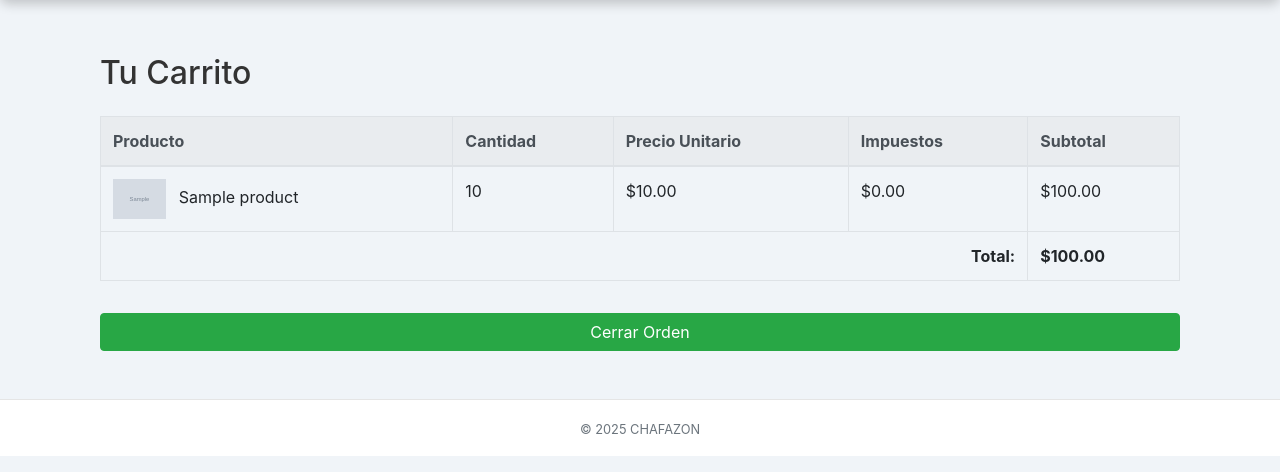
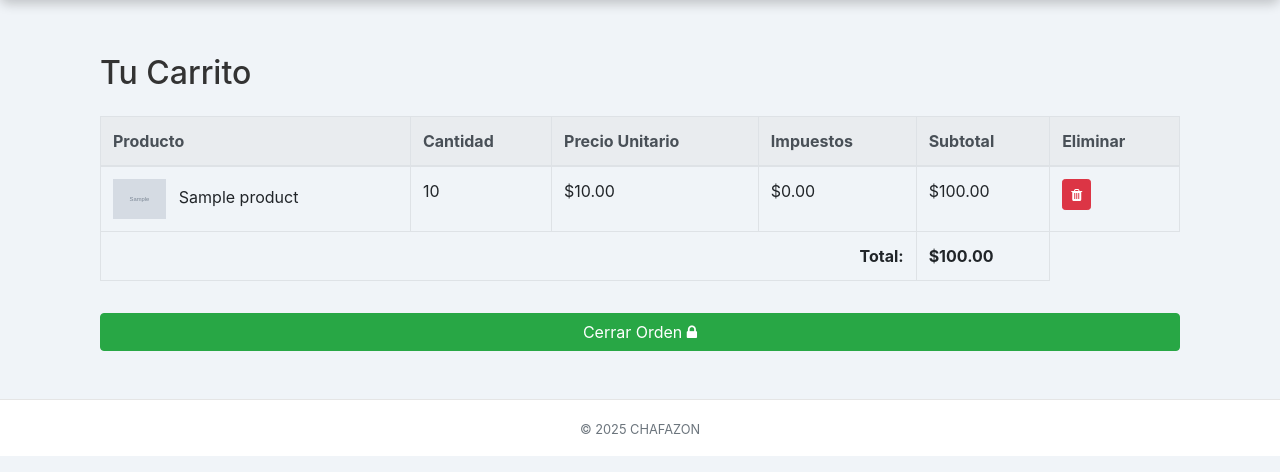
Before and after one commit to ulisesMarquezG/onlineStore, a Django app: page /orders/cart/ in a window 1280 px wide. Shown: the part 64-536 px from the top of the page. Run offline with Django 3.2, Linux system fonts and the light colour scheme; a user stored in the database is signed in; tables that the repository leaves empty hold one stand-in row (values such as "Sample post"); grey boxes marked "Sample" are stand-in pictures; some libraries are stand-ins or nearby versions.

Commit message:
delete item in cart

```diff
--- a/orders/urls.py
+++ b/orders/urls.py
@@ -3,6 +3,7 @@
 
 urlpatterns = [
     url(r'^add-to-cart/(?P<product_id>\d+)/$', views.add_to_cart, name='add_to_cart'),
+    url(r'^cart/item/(?P<item_id>\d+)/delete/$', views.delete_cart_item, name='delete_cart_item'),
     url(r'^cart/$', views.cart, name='cart'),
     url(r'^close-order/(?P<order_id>\d+)/$', views.close_order, name='close_order'),
 
--- a/orders/views.py
+++ b/orders/views.py
@@ -43,6 +43,12 @@
         return redirect('home')
     return redirect('home')
 
+@login_required
+def delete_cart_item(request, item_id):
+    order_item = get_object_or_404(OrderItem, pk=item_id, order__user=request.user, order__status='cart')
+    order_item.delete()
+    return redirect('orders:cart')
+
 @login_required(login_url='/accounts/login/')
 def cart(request):
     order = Order.objects.filter(user=request.user, status='cart').first()
--- a/templates/base.html
+++ b/templates/base.html
@@ -8,6 +8,8 @@
 
   <!-- Bootstrap 4 -->
   <link rel="stylesheet" href="https://stackpath.bootstrapcdn.com/bootstrap/4.5.2/css/bootstrap.min.css">
+  <link rel="stylesheet" href="https://cdnjs.cloudflare.com/ajax/libs/font-awesome/4.7.0/css/font-awesome.min.css">
+
 
   <style>
     /* Cuerpo */
--- a/templates/cart.html
+++ b/templates/cart.html
@@ -16,6 +16,7 @@
               <th>Precio Unitario</th>
               <th>Impuestos</th>
               <th>Subtotal</th>
+              <th>Eliminar</th>
             </tr>
           </thead>
           <tbody>
@@ -31,6 +32,14 @@
               <td>${{ item.unit_price|floatformat:2 }}</td>
               <td>${{ item.get_tax_amount|floatformat:2 }}</td>
               <td>${{ item.get_total_price|floatformat:2 }}</td>
+              <td>
+                <form method="post" action="{% url 'orders:delete_cart_item' item.id %}" style="display:inline;">
+                  {% csrf_token %}
+                  <button type="submit" class="btn btn-danger btn-sm" onclick="return confirm('¿Eliminar este producto del carrito?')">
+                    <i class="fa fa-trash"></i>
+                  </button>
+                </form>
+              </td>
             </tr>
             {% endfor %}
           </tbody>
```
Also changed, not shown: main/views.py (+0 -7 lines).
